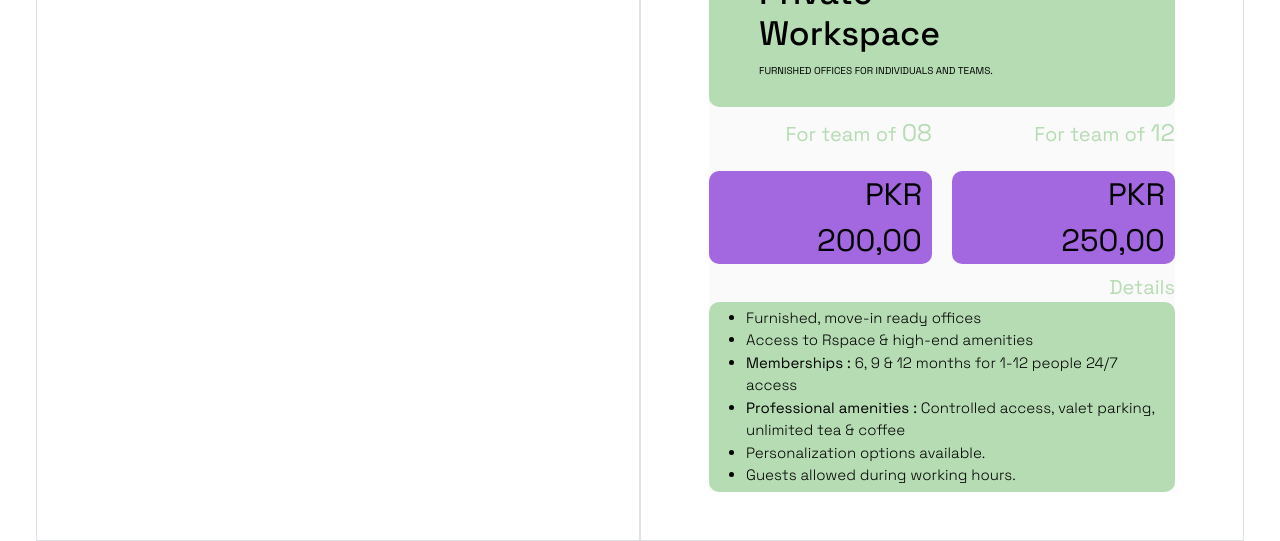
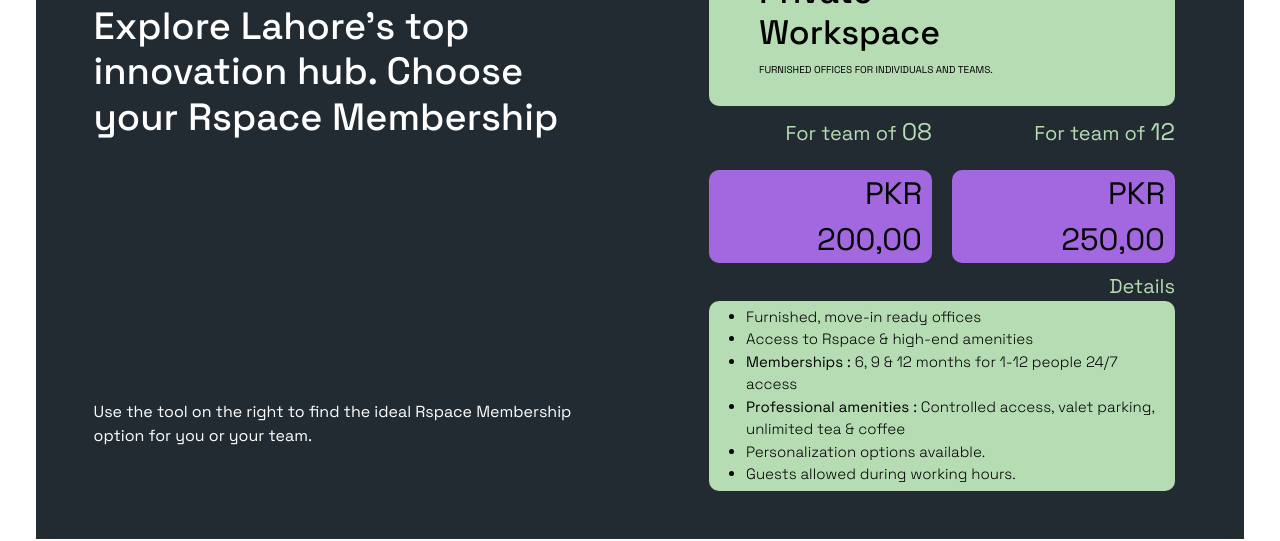
Before and after one commit to abidkk/space-web, a plain HTML site: page index.html in a window 1280 px wide. Shown: the part 1131-1672 px from the top of the page. Drawn offline with nearby package versions, Linux system fonts and the light colour scheme.

Commit message:
membership section

```diff
--- a/app.js
+++ b/app.js
@@ -2,24 +2,20 @@ $(document).ready(function () {
   $(".membership-btn-team").click(function () {
     // $(".membership-tool--body").toggle();
     $(".membership-tool--body").show(); // Shows
-    $(".membership-btn-remote").removeClass("active-tab");
-    $(".membership-btn-solo").removeClass("active-tab");
+    $(".membership-btn-remote,.membership-btn-solo").removeClass("active-tab");
 
     $(this).addClass("active-tab");
   });
 
   $(".membership-btn-solo").click(function () {
-    $(".membership-btn-team").removeClass("active-tab");
-    $(".membership-btn-remote").removeClass("active-tab");
+    $(".membership-btn-team,.membership-btn-remote").removeClass("active-tab");
     $(this).addClass("active-tab");
     $(".membership-tool--body").hide(); // hide
   });
 
   $(".membership-btn-remote").click(function () {
-    $(".membership-btn-team").removeClass("active-tab");
-    $(".membership-btn-solo").removeClass("active-tab");
+    $(".membership-btn-team,.membership-btn-solo").removeClass("active-tab");
     $(".membership-tool--body").hide(); // hide
-
     $(this).addClass("active-tab");
   });
 });
--- a/index.html
+++ b/index.html
@@ -11,16 +11,11 @@
     <link href="https://fonts.googleapis.com/css2?family=Space+Grotesk:wght@300..700&display=swap" rel="stylesheet">
     <link rel="stylesheet" href="./style.css">
     <title>Space</title>
-
-    <style>
-
-    </style>
 </head>
 
 <body>
 
     <div class="container-fluid px-lg-5">
-
 
         <!-- Hero -->
         <div class="row hero ">
@@ -84,9 +79,26 @@
 
 
         <!--  -->
-        <div class="row">
-            <div class="col-md-6 border">01</div>
-            <div class="col-md-6 border d-flex align-items-center justify-content-center">
+        <div class="row" style="  background-color: #222B32;">
+            <div class="col-md-6 d-flex justify-content-center align-items-center">
+
+                <div class=" membership-box">
+                    <div>
+                        <img src="./public/logos/site-logo.png" alt="logo" width="120" height="30">
+                        <span>Membership</span>
+
+                        <div>
+                            <h6 class="membership-title">Explore Lahore's top innovation hub. Choose your Rspace Membership</h6>
+                        </div>
+                    </div>
+
+                    <div>
+                        <span>Use the tool on the right to find the ideal Rspace Membership option for you or your team.</span>
+                    </div>
+                </div>
+
+            </div>
+            <div class="col-md-6 d-flex align-items-center justify-content-center">
                 <div class="membership-tool">
                     <div class="membership-tool--head">
                         <div class="membership-btn-solo">Solo</div>
@@ -136,14 +148,8 @@
                         </div>
                     </div>
                 </div>
-
-
             </div>
-
         </div>
-
-
-
 
     </div>
 
--- a/style.css
+++ b/style.css
@@ -1,5 +1,6 @@
 * {
   font-family: "Space Grotesk", sans-serif;
+
 }
 
 .hero > div {
@@ -74,7 +75,7 @@
   font: bold;
 }
 .membership-tool--body{
-  background-color: #fafafa;
+  /* background-color: #fafafa; */
   color: #b6dcb3;
   display: flex;
   flex-direction: column;
@@ -93,6 +94,7 @@
   color: black;
   border-radius: 10px;
   padding: 1px 10px;
+  cursor: pointer;
 }
 
 
@@ -174,6 +176,22 @@
 }
 
 
+.membership-box{
+  height: 504px;
+  width: 499px;
+  padding: 5px ;
+  color: white;
+  display: flex;
+  flex-direction: column;
+  justify-content: space-between;
+
+}
+
+.membership-title{
+  font-size: 38px;
+  padding-top: 20px;
+}
+
 
 @keyframes scroll {
   0% {
```
